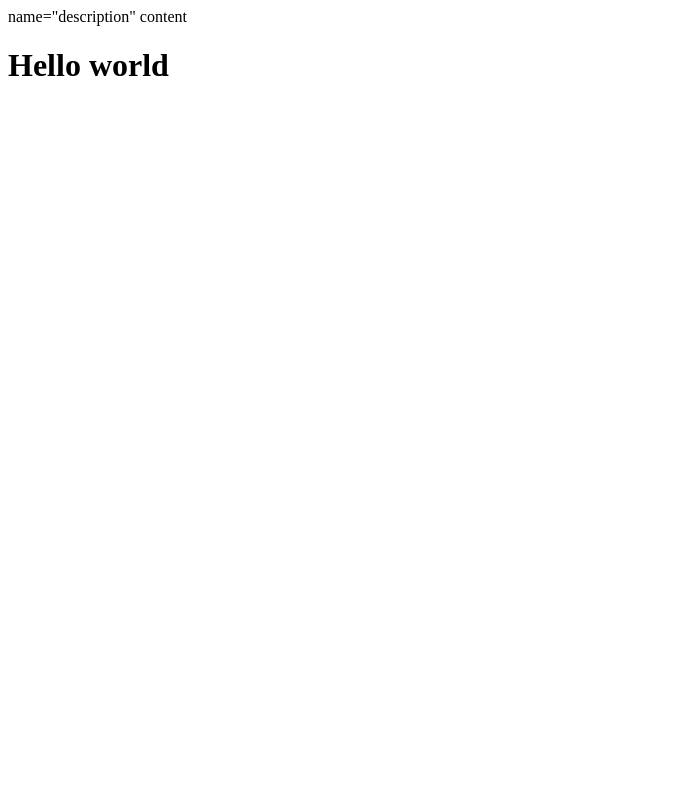
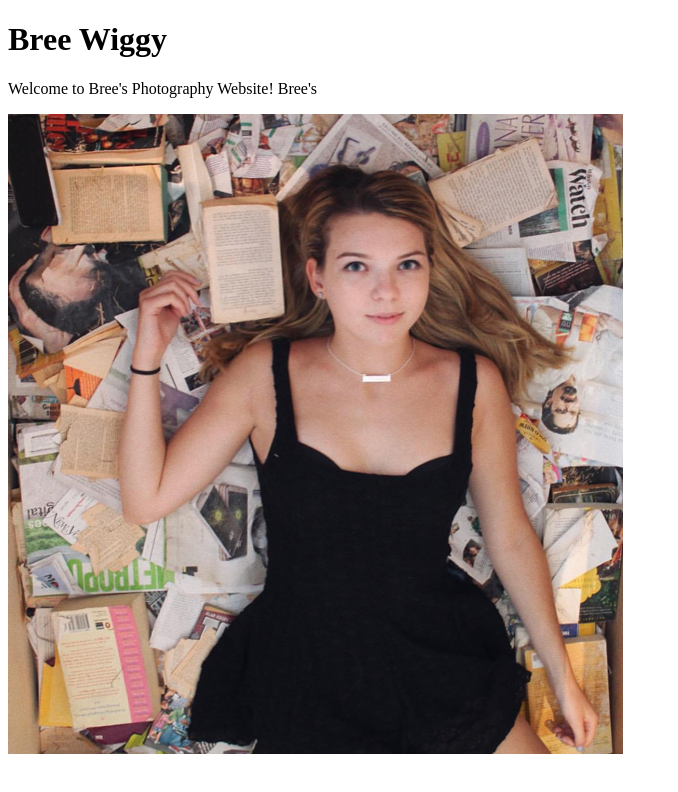
Before and after one commit to mel-fleur/assignment-1--foundations--mwd-110--spring-2021, a plain HTML site: page index.html in a window 1280 px wide. Shown: the whole page, without its empty margins (0-678 px from the left). Drawn offline with Linux system fonts and the light colour scheme.

Commit message:
Picture description added to index.html

```diff
--- a/index.html
+++ b/index.html
@@ -4,11 +4,15 @@
   <meta charset="UTF-8">
   <meta name="viewport" content="width=device-width, initial-scale=1.0">
   <meta http-equiv="X-UA-Compatible" content="ie=edge">
-  <meta> name="description" content</meta>
   <title>Bree Wiggy</title>
   </head>
   <body>
-    <h1>Hello world</h1>
+    <h1>Bree Wiggy</h1>
+    <div id="intro">
+      <p>Welcome to Bree's Photography Website!
+      Bree's </p>
+    </div>
+    <img src="img/bree.png" alt="Picture of Bree with blonde hair and laying on a floor of books" >
 
   </body>
   </html>
```
Also changed, not shown: img/bree.png (added).
